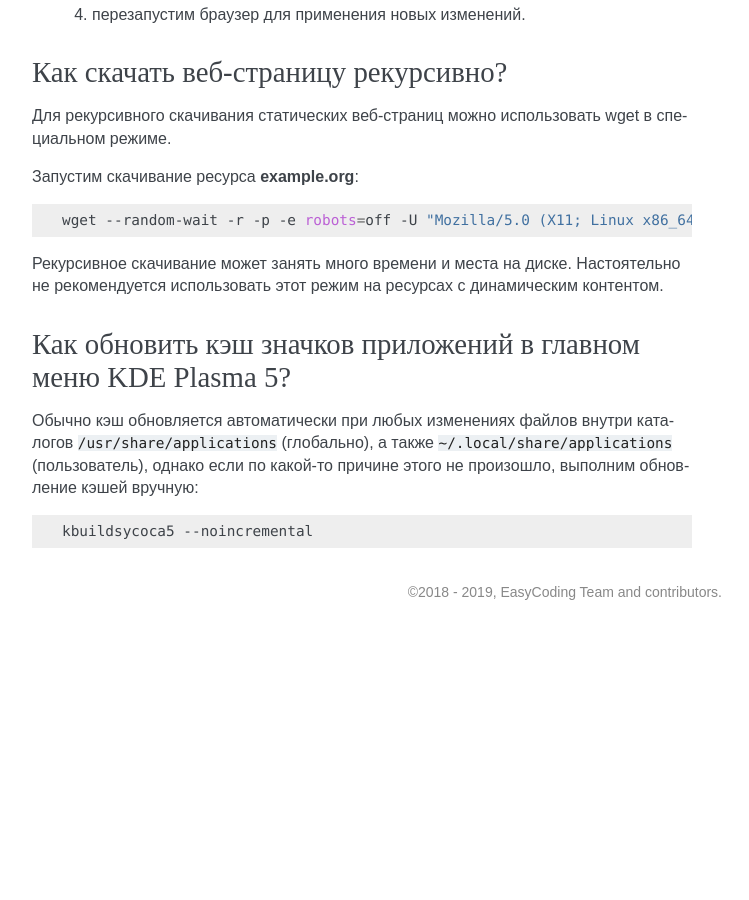
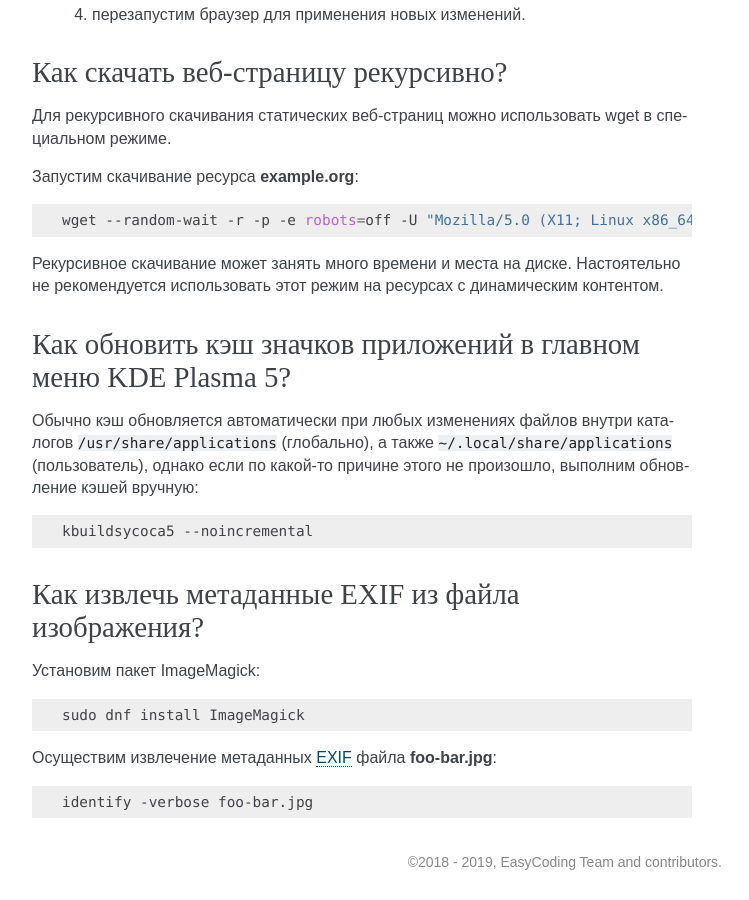
Before and after one commit to RussianFedora/FAQ, a Sphinx documentation site: the page built from source/using-system.rst, in a window 1280 px wide and 900 px high, scrolled down 23984 px. Shown: the whole window, without its empty margins (388-1137 px from the left). Built offline with Sphinx 7.4.7, drawn with Linux system fonts in a browser that asks for light colours; before the commit the page ends 24614 px from its top, so only the background shows below that; some of the changed text lies outside the part shown.

Commit message:
Added question about EXIF metadata extraction from image files.

```diff
--- a/source/using-system.rst
+++ b/source/using-system.rst
@@ -1364,3 +1364,21 @@ Zip-архивы, созданные штатными средствами ОС
 .. code-block:: bash
 
     kbuildsycoca5 --noincremental
+
+.. index:: exif, jpeg, information, metadata
+.. _exif-data:
+
+Как извлечь метаданные EXIF из файла изображения?
+====================================================
+
+Установим пакет ImageMagick:
+
+.. code-block:: bash
+
+    sudo dnf install ImageMagick
+
+Осуществим извлечение метаданных `EXIF <https://ru.wikipedia.org/wiki/EXIF>`__ файла **foo-bar.jpg**:
+
+.. code-block:: bash
+
+    identify -verbose foo-bar.jpg
```
